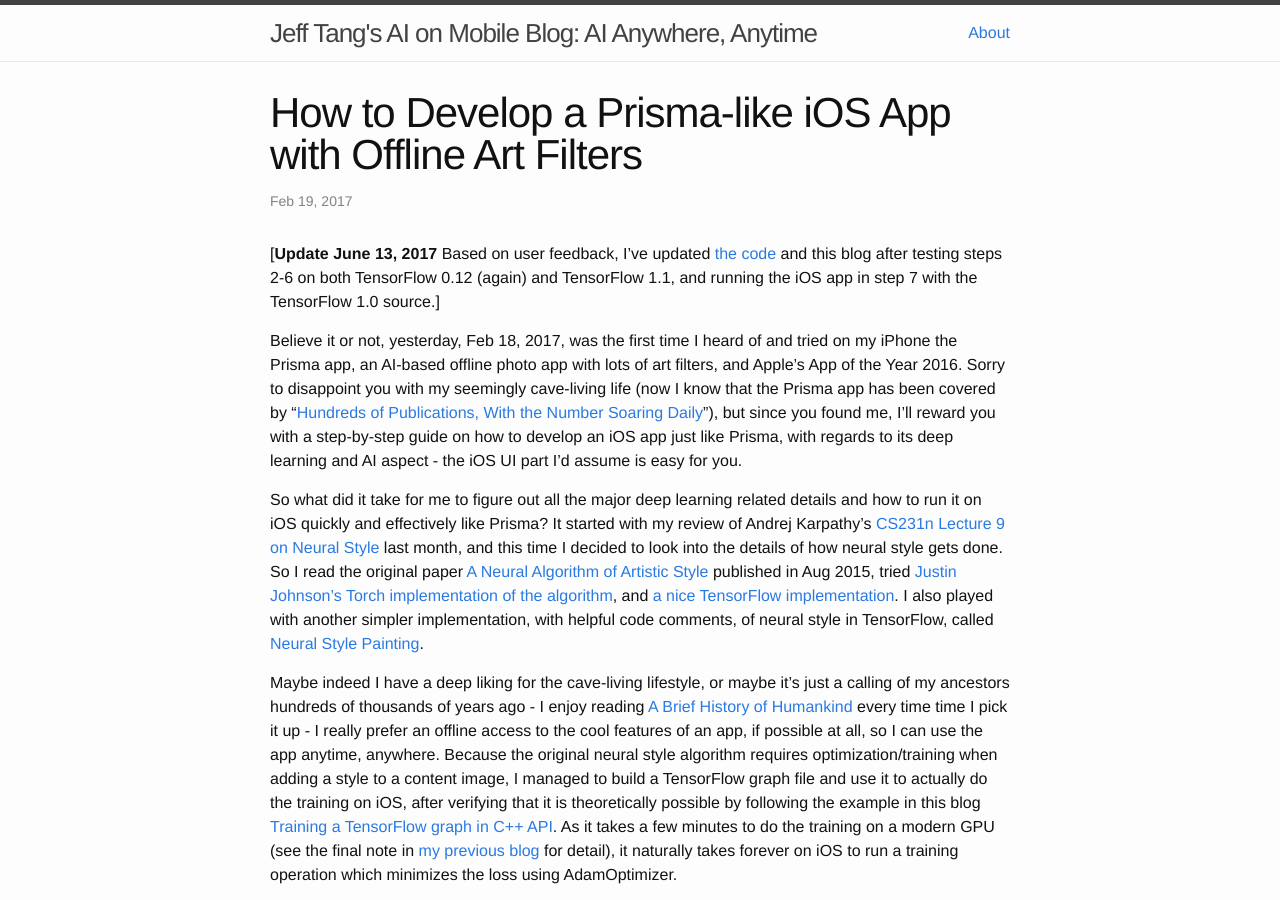
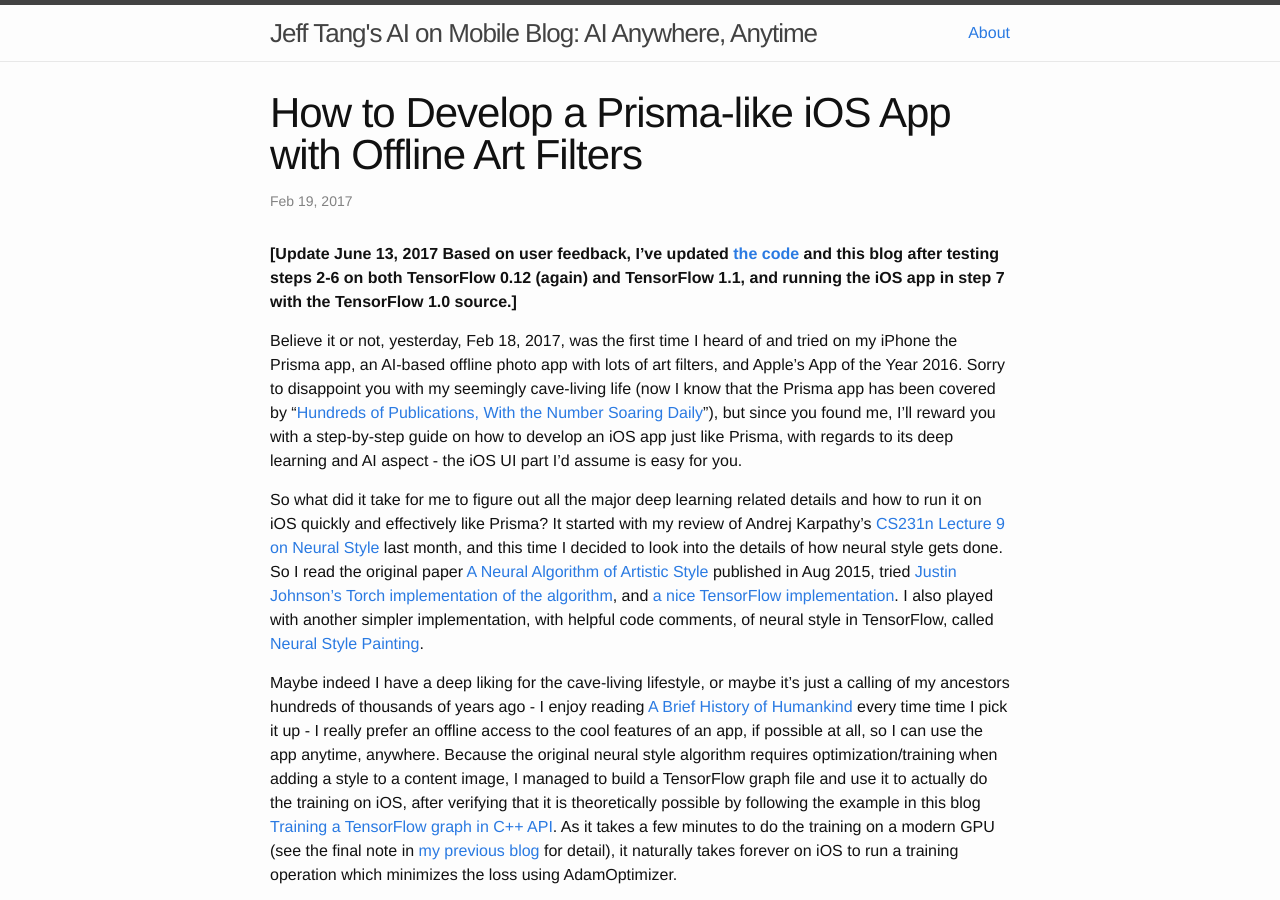
Before and after one commit to jeffxtang/jeffxtang.github.io, a Jekyll site: the page built from _posts/2017-02-19-fast-neural-style-on-ios.md, in a window 1280 px wide and 900 px high. Built offline with Jekyll 4.4.1, drawn with Linux system fonts in a browser that asks for light colours; comment, search, counter and statistics services are not loaded.

Commit message:
added updates

```diff
--- a/_posts/2017-02-19-fast-neural-style-on-ios.md
+++ b/_posts/2017-02-19-fast-neural-style-on-ios.md
@@ -6,7 +6,7 @@ date:   2017-02-19 13:00:00
 categories: CNN, Deep Learning, AI, iOS, TensorFlow
 ---
 
-[**Update June 13, 2017** Based on user feedback, I've updated [the code](https://github.com/jeffxtang/fast-style-transfer) and this blog after testing steps 2-6 on both TensorFlow 0.12 (again) and TensorFlow 1.1, and running the iOS app in step 7 with the TensorFlow 1.0 source.]
+**[Update June 13, 2017 Based on user feedback, I've updated [the code](https://github.com/jeffxtang/fast-style-transfer) and this blog after testing steps 2-6 on both TensorFlow 0.12 (again) and TensorFlow 1.1, and running the iOS app in step 7 with the TensorFlow 1.0 source.]**
 
 
 Believe it or not, yesterday, Feb 18, 2017, was the first time I heard of and tried on my iPhone the Prisma app, an AI-based offline photo app with lots of art filters, and Apple's App of the Year 2016. Sorry to disappoint you with my seemingly cave-living life (now I know that the Prisma app has been covered by "[Hundreds of Publications, With the Number Soaring Daily](http://prisma-ai.com/)"), but since you found me, I'll reward you with a step-by-step guide on how to develop an iOS app just like Prisma, with regards to its deep learning and AI aspect - the iOS UI part I'd assume is easy for you.
```
